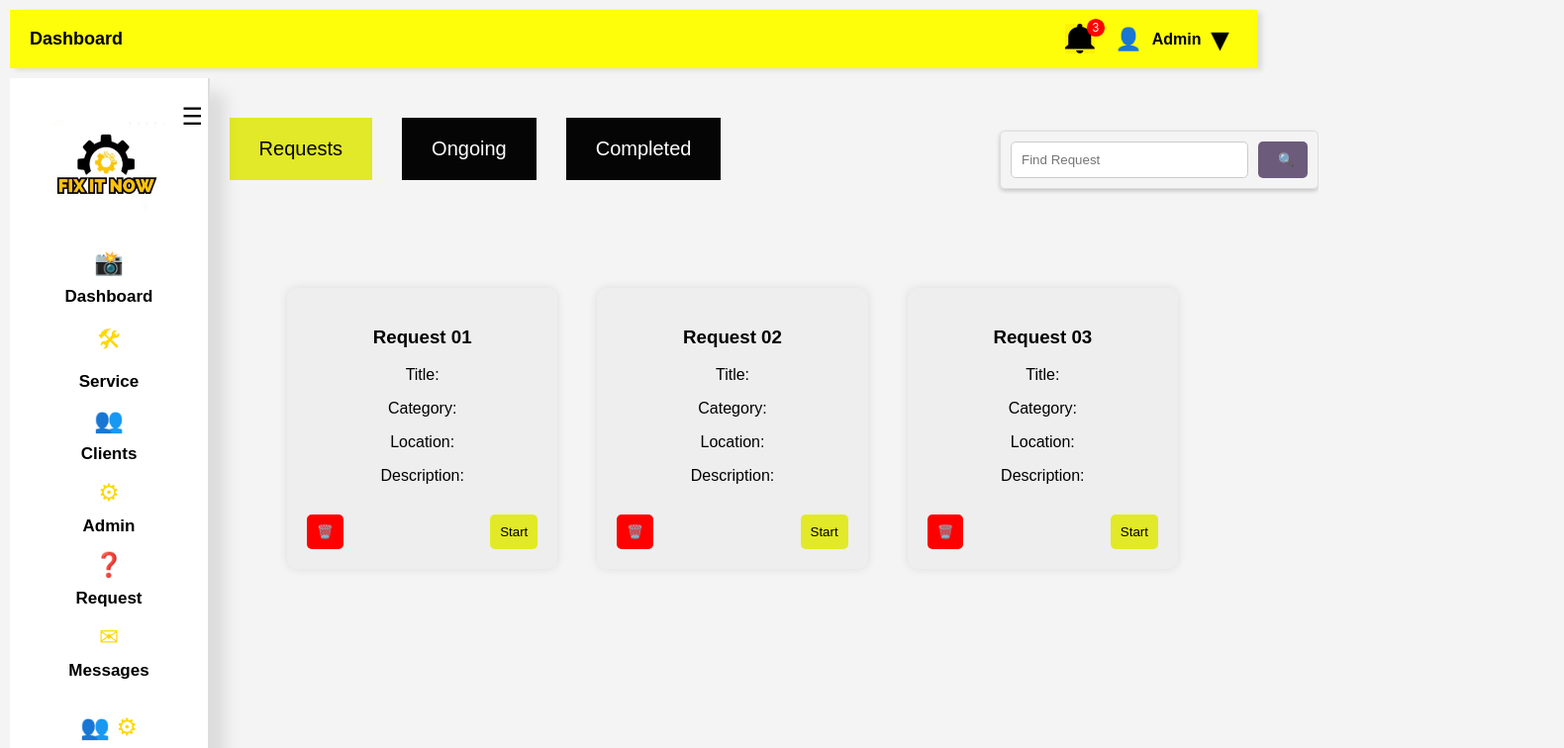
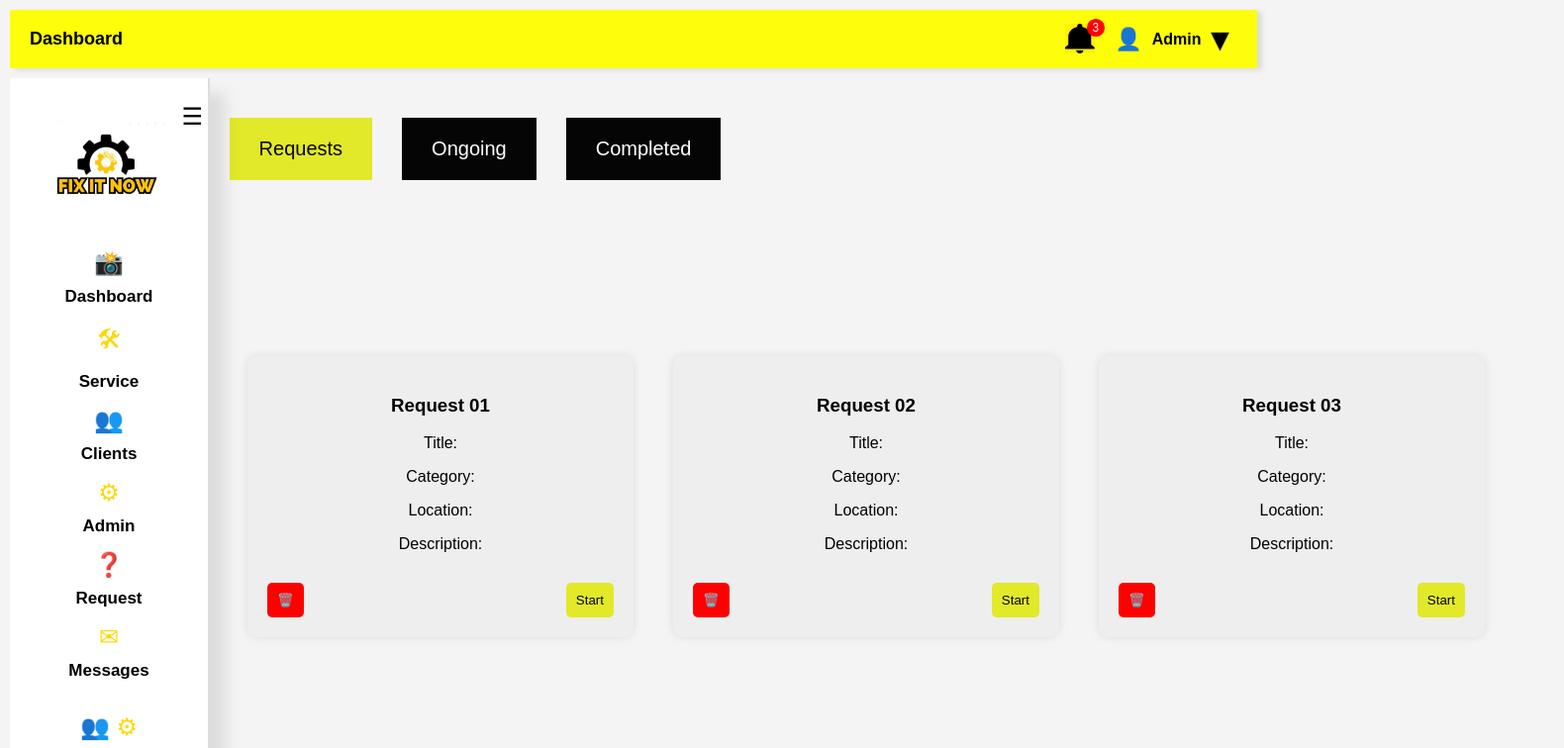
Before and after one commit to hashanrath/fix, a React (Create React App) app: page /request in a window 1280 px wide. Shown: the top 756 px of the page at 99% size, 1580 px wide, since content can reach past the window. Built offline with nearby package versions, Linux system fonts and the light colour scheme.

Commit message:
update request.js, request.css

```diff
--- a/src/pages/Request.js
+++ b/src/pages/Request.js
@@ -5,15 +5,13 @@ import Sidebar from '../components/Sidebar';
 
 export default function Request() {
   const [activeTab, setActiveTab] = useState('requests');
-  const [searchQuery, setSearchQuery] = useState('');
+
 
   const handleTabClick = (tabName) => {
     setActiveTab(tabName);
   };
 
-  const handleSearch = (e) => {
-    setSearchQuery(e.target.value.toLowerCase());
-  };
+
 
   const requests = [
     { id: 1, name: 'Request 01', title: '', category: '', location: '', description: '' },
@@ -38,20 +36,10 @@ export default function Request() {
         </button>
       </div>
 
-      <div className="search-bar">
-        <input
-          type="text"
-          id="search"
-          placeholder="Find Request"
-          value={searchQuery}
-          onChange={handleSearch}
-        />
-        <button>🔍</button>
-      </div>
 
       <div id="requests" className={`tab-content ${activeTab === 'requests' ? 'active' : ''}`}>
         {requests
-          .filter((request) => request.name.toLowerCase().includes(searchQuery))
+          .filter((request) => request.name.toLowerCase())
           .map((request) => (
             <div key={request.id} className="request-card">
               <h3>{request.name}</h3>
--- a/src/pages/request.css
+++ b/src/pages/request.css
@@ -32,36 +32,15 @@ body {
     color: #050505;
 }
 
-.search-bar {
-    display: flex;
-    justify-content: center;
-    margin-bottom: 20px;
-    margin-top: -350px;
-    margin-left: 1000px;
-}
 
-.search-bar input {
-    padding: 10px;
-    border: 1px solid #ccc;
-    border-radius: 5px;
-    margin-right: 10px;
-    width: 300px;
-}
-
-.search-bar button {
-    padding: 10px 20px;
-    border: none;
-    background-color: #6c5b7b;
-    color: white;
-    cursor: pointer;
-    border-radius: 5px;
-    width: 50px;
-}
 
 .tab-content {
     display: none;
     padding: 60px;
     margin-left: 200px;
+    top: 280px;
+    position: absolute;
+    left: -30px;
 }
 
 .tab-content.active {
```
